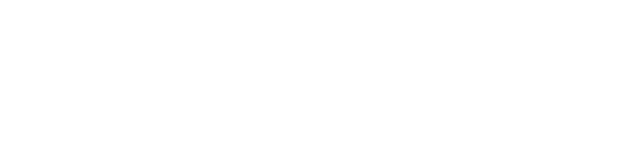
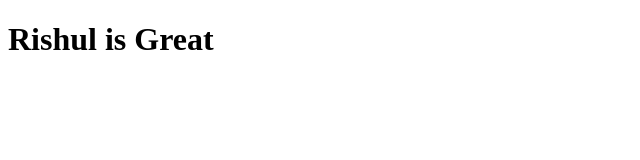
Before and after one commit to RishulVerma/Test, a plain HTML site: page monuments.html in a window 1280 px wide. Shown: the whole page, without its empty margins (0-640 px from the left). Drawn offline with Linux system fonts and the light colour scheme.

Commit message:
skipped staging area and fixed

```diff
--- a/monuments.html
+++ b/monuments.html
@@ -6,6 +6,6 @@
     <title>Document</title>
 </head>
 <body>
-
+    <h1>Rishul is Great</h1>
 </body>
 </html>
```
